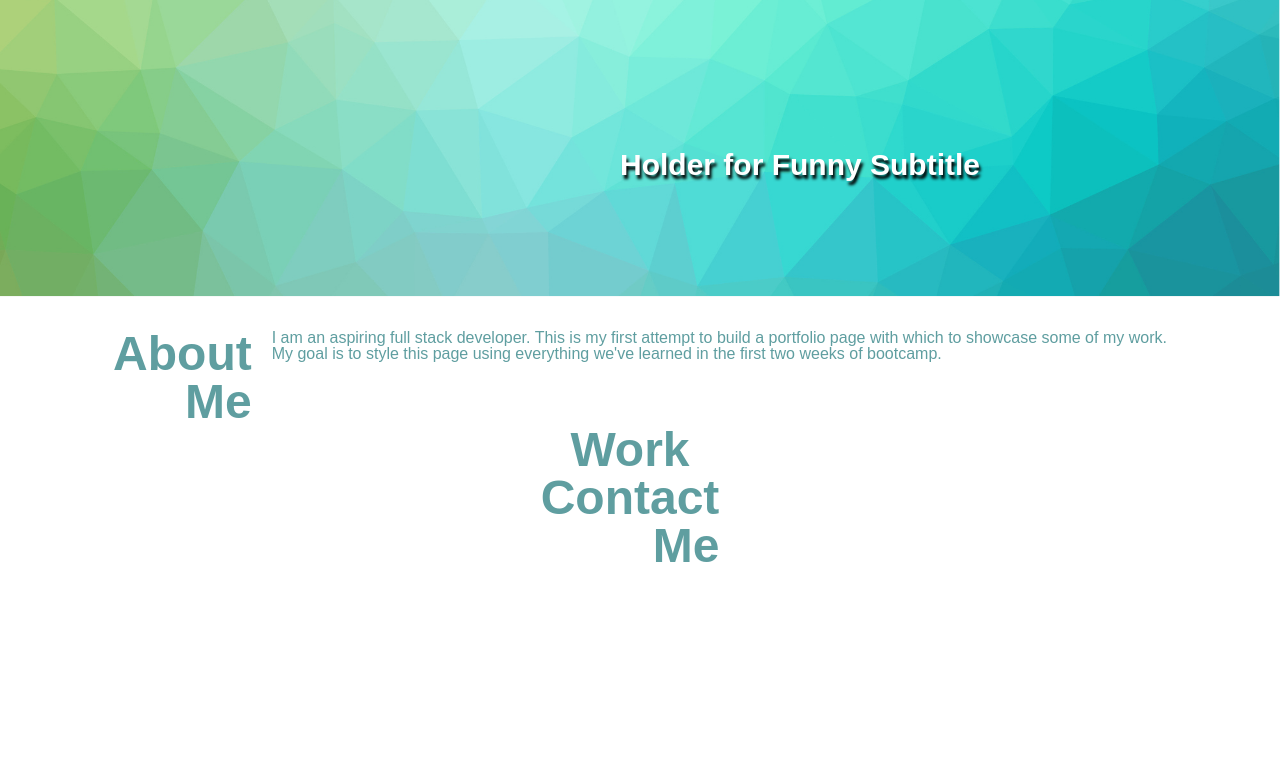
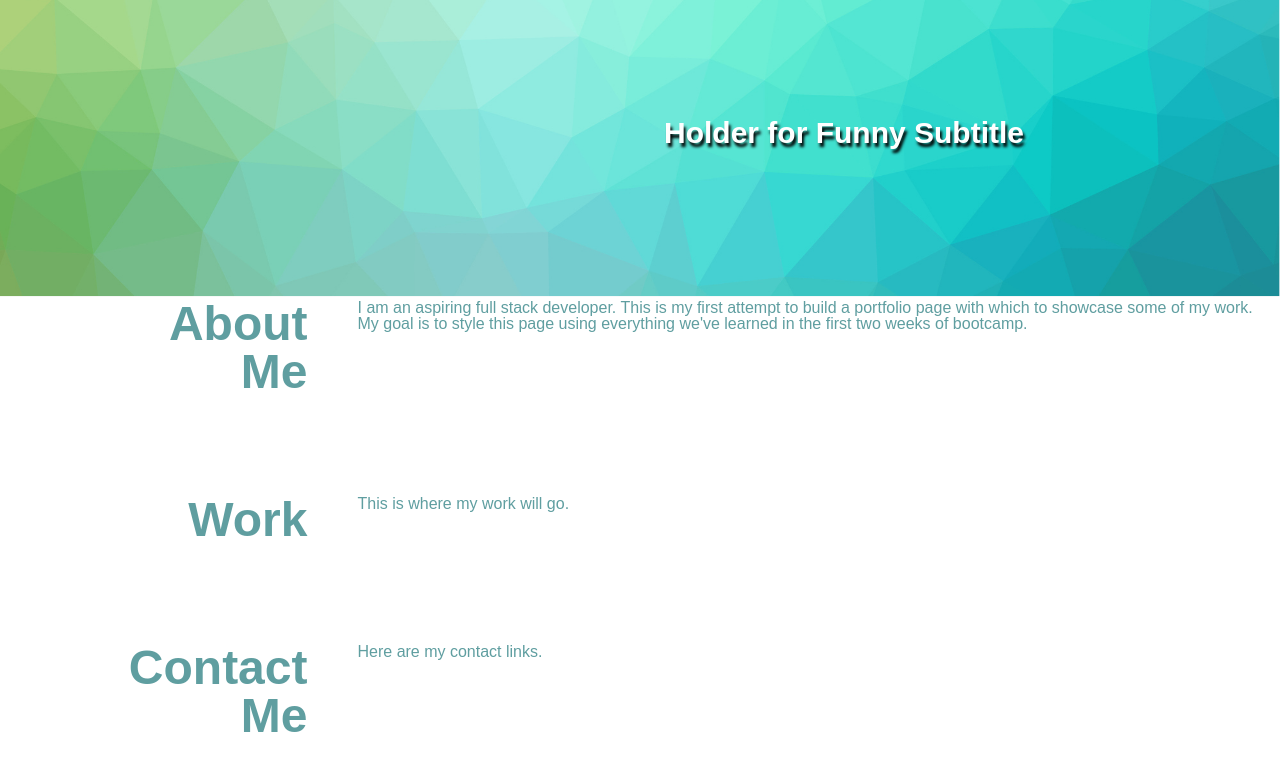
Before and after one commit to ssiegelman15/Portfolio, a plain HTML site: page index.html in a window 1280 px wide. Shown: the part 153-924 px from the top of the page. Before the commit the page ends 800 px from the top, so only its background shows below. Drawn offline with Linux system fonts and the light colour scheme.

Commit message:
added flex properties to main content

```diff
--- a/assets/css/style.css
+++ b/assets/css/style.css
@@ -50,9 +50,9 @@ nav a {
 h2 {
   display: flex;
   justify-content: flex-end;
-  position: relative;
-  bottom: 150px;
-  right: 300px;
+  position: absolute;
+  bottom: 50%;
+  right: 20%;
   font-size: 30px;
   color: white;
   /* font-family: ; */
@@ -65,13 +65,21 @@ section {
   flex-direction: row;
   justify-content: center;
   color: cadetblue;
+  padding-bottom: 100px;
 }
 
 h3 {
   font-size: 48px;
   display: flex;
   text-align: right;
-  padding-right: 20px;
+  justify-content: flex-end;
+  flex: 1;
+  padding-right: 50px;
+}
+
+aside {
+  display: flex;
+  flex: 3;
 }
 
 /* Class Styling */
@@ -95,3 +103,9 @@ h3 {
 .container {
   position: relative;
 }
+
+.section-column {
+  display: flex;
+  flex-direction: column;
+  flex-wrap: wrap;
+}
--- a/index.html
+++ b/index.html
@@ -40,29 +40,37 @@
 
   <main>
     <section id="about-me">
-      <h3>
+      <h3 class="section-column">
         About<br> Me
       </h3>
-      <p>
-        I am an aspiring full stack developer. This is my first attempt to build a portfolio page with which to showcase some of my work.<br>
-        My goal is to style this page using everything we've learned in the first two weeks of bootcamp.<br>
-      </p>
+      <aside>
+        <p class="section-column">
+          I am an aspiring full stack developer. This is my first attempt to build a portfolio page with which to showcase some of my work.<br>
+          My goal is to style this page using everything we've learned in the first two weeks of bootcamp.<br>
+        </p>
+      </aside>
     </section>
+
     <section id="work">
-      <h3>
+      <h3 class="section-column">
         Work
       </h3>
-      <div>
-        <!-- Main text here -->
-      </div>
+      <aside>
+        <div class="section-column">
+          This is where my work will go.
+        </div>
+      </aside>
     </section>
-    <section class="contact-me">
-      <h3>
+
+    <section id="contact-me">
+      <h3 class="section-column">
         Contact<br> Me
       </h3>
-      <p>
-        <!-- Main text here -->
-      </p>
+      <aside>
+        <p class="section-column">
+          Here are my contact links.
+        </p>
+      </aside>
     </section>
 
   </main>
```
